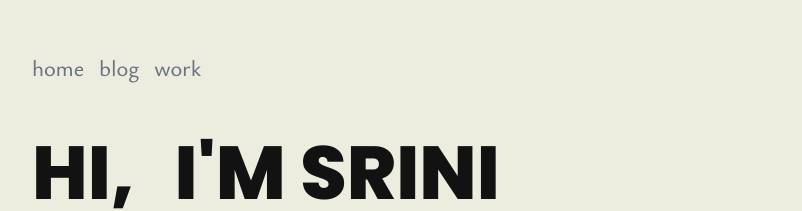
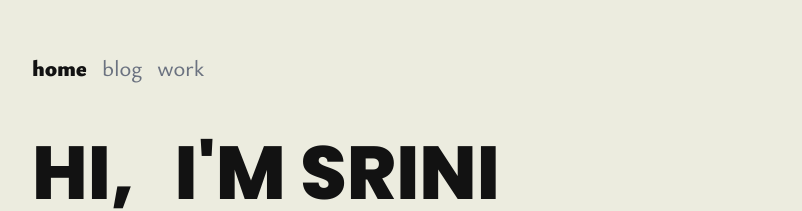
Before and after one commit to sriniously/sriniously, a Next.js app: page / in a window 1280 px wide. Shown: the top 211 px of the page, without its empty margins (153-955 px from the left). Built offline with nearby package versions, Linux system fonts and the light colour scheme.

Commit message:
navigation

```diff
--- a/components/header.tsx
+++ b/components/header.tsx
@@ -1,46 +1,10 @@
-import { getPathInServer } from "@/lib/serverUtils";
-import Link from "next/link";
-
-const links = [
-  {
-    href: "/",
-    label: "home",
-  },
-  {
-    href: "/blog",
-    label: "blog",
-  },
-  {
-    href: "/work",
-    label: "work",
-  },
-];
+import Navbar from "./navbar";
 
 const Header = () => {
-  const pathname = getPathInServer();
-
   return (
-    <nav>
-      <ul className="flex items-center gap-3 py-10 text-lg">
-        {links.map(({ href, label }) => {
-          return (
-            <Link href={href} key={href}>
-              <li
-                className={`
-                ${
-                  pathname === href
-                    ? "text-foreground font-bold"
-                    : "text-gray-500 hover:text-foreground transition-colors duration-200"
-                }
-                `}
-              >
-                {label}
-              </li>
-            </Link>
-          );
-        })}
-      </ul>
-    </nav>
+    <div>
+      <Navbar />
+    </div>
   );
 };
 
--- a/components/navbar.tsx
+++ b/components/navbar.tsx
@@ -2,7 +2,6 @@
 
 import Link from "next/link";
 import { usePathname } from "next/navigation";
-import Header from "./header";
 
 const links = [
   {
@@ -47,4 +46,4 @@ const Navbar = () => {
   );
 };
 
-export default Header;
+export default Navbar;
```
